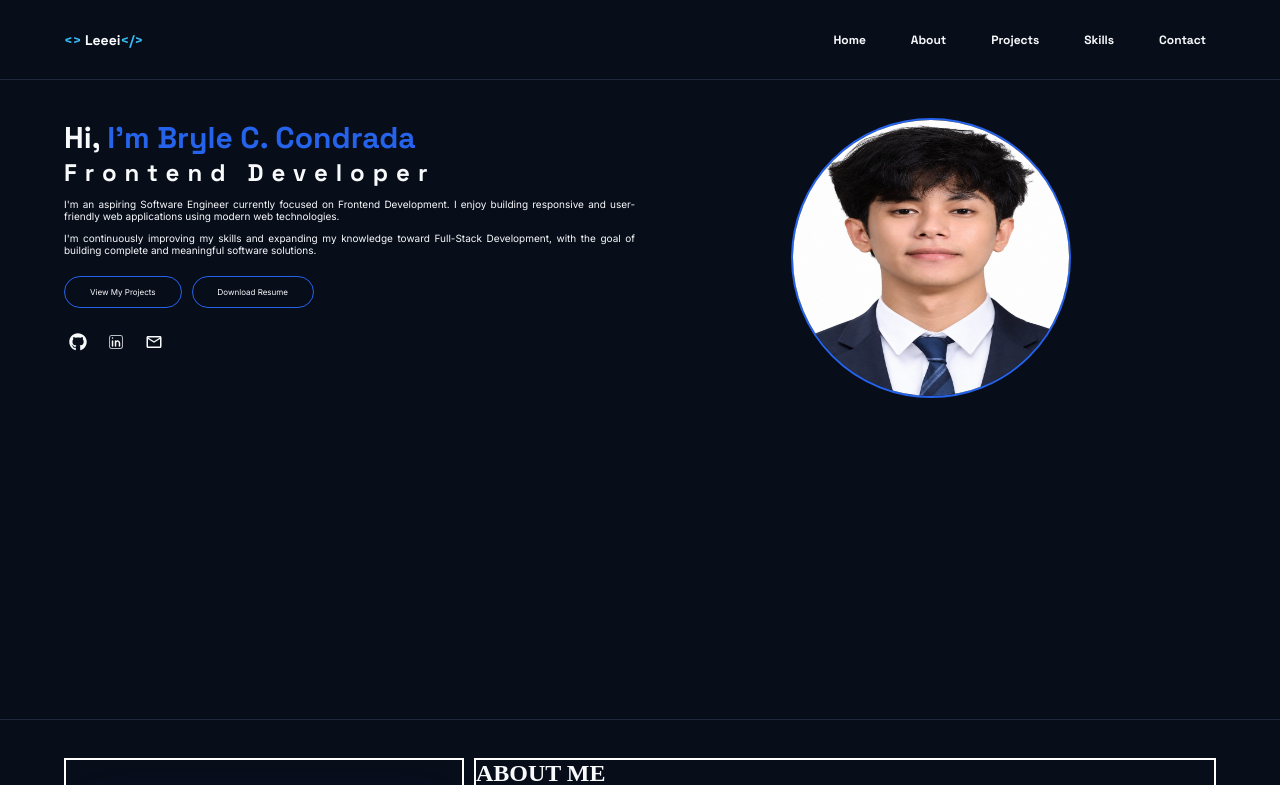
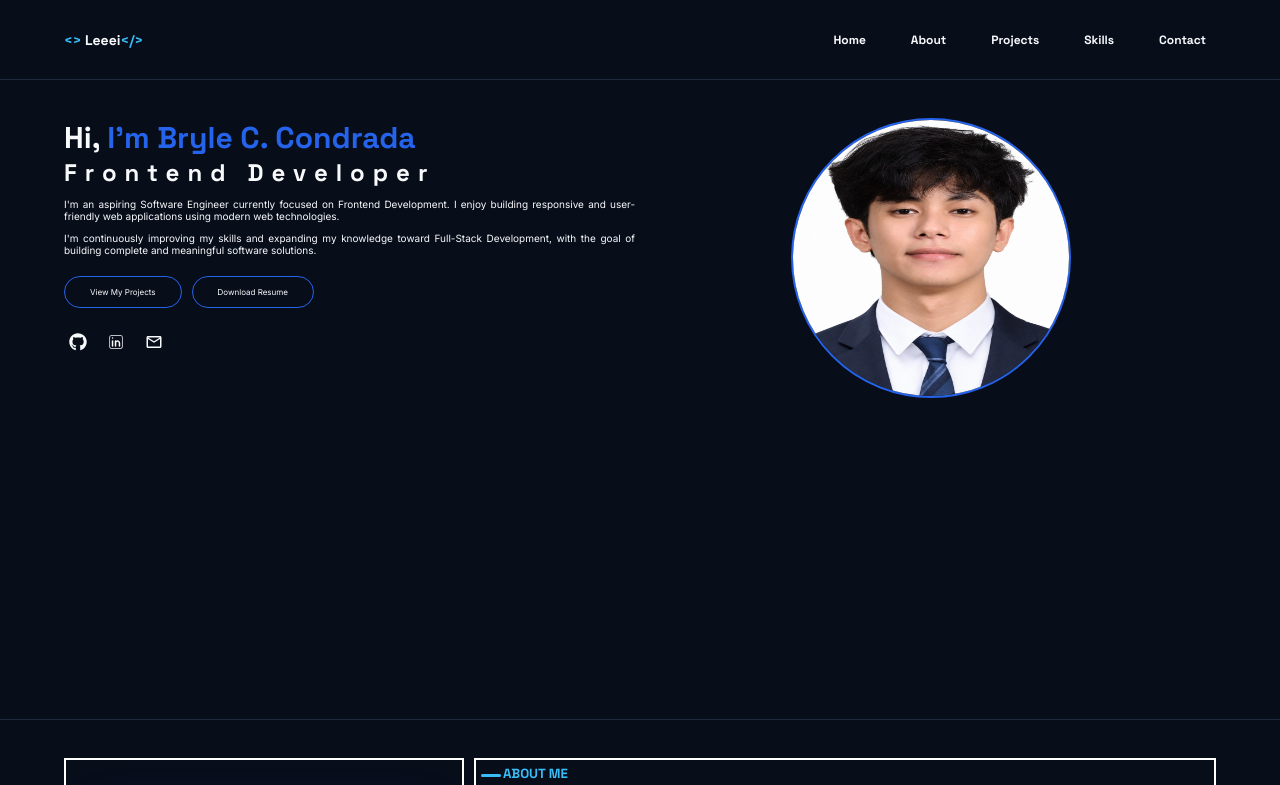
Before and after one commit to Leeeeei28/my-portfolio, a React (Vite) app: page / in a window 1280 px wide. Shown: the top 785 px of the page. Built offline with nearby package versions, Linux system fonts and the light colour scheme.

Commit message:
adding a before pseu in a about

```diff
--- a/src/components/About.css
+++ b/src/components/About.css
@@ -37,4 +37,20 @@
     border: 2px solid white;
     width: 65%;
     color: var(--text-primary);
+    padding: 5px;
 }
+.about-section .about-description h5{
+    color: var(--accent-blue);
+    font-family: var(--font-heading);
+    align-items: center;
+}
+.about-section .about-description h5::before{
+    content: "";
+    display: inline-block;
+    vertical-align: middle;
+    width: 20px;
+    height: 3px;
+    background-color: var(--accent-blue);
+    border-radius: 10px;
+    margin-right: 2px;
+}
--- a/src/components/About.jsx
+++ b/src/components/About.jsx
@@ -10,10 +10,10 @@ function About() {
             </div>
 
             <div className="about-description">
-                <h2>ABOUT ME</h2>
+                <h5>ABOUT ME</h5>
                 <div className="about-title">
                     <h1>
-                        Turning Ideas into
+                        Turning Ideas into <br />
                         <span className="about-title-highlight">
                             Digital Solutions
                         </span>
```
